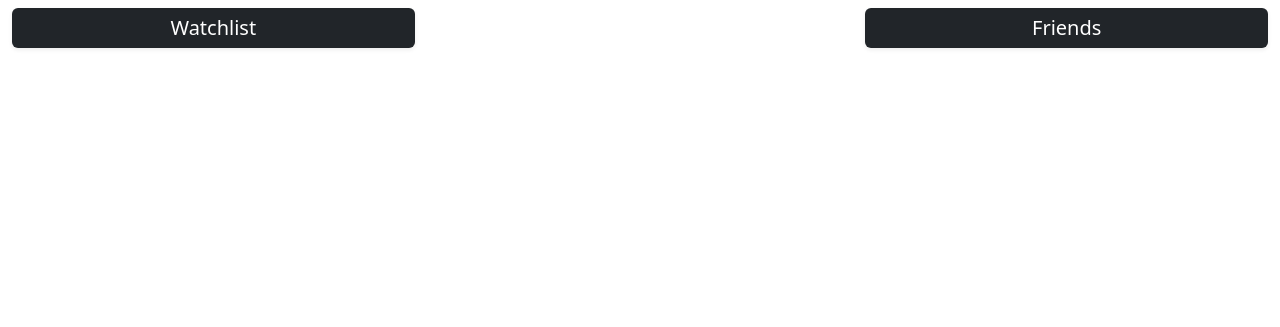
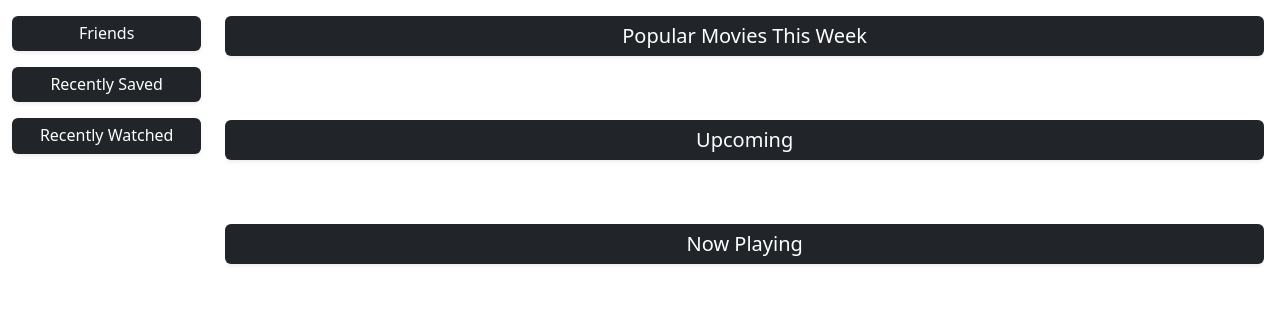
Before and after one commit to ehansen8/moviefinder, a Django app: page /movies/ in a window 1280 px wide. Shown: the part 56-383 px from the top of the page. Run offline with Django 4.2, Linux system fonts and the light colour scheme; the visitor is signed in with stand-in values (Sample User, id 1); data comes from the database, SQL or seed files in the repository; data that the repository does not hold is empty; parts of the project's set-up code (start-up, migrations or seed data) failed here and were passed over; some libraries are stand-ins or nearby versions.

Commit message:
Refactored Builders.py  & changed dashboard layout

```diff
--- a/main/celery.py
+++ b/main/celery.py
@@ -5,7 +5,7 @@ from celery import Celery
 # Set the default Django settings module for the 'celery' program.
 os.environ.setdefault("DJANGO_SETTINGS_MODULE", "main.settings")
 
-app = Celery("main", broker="amqp://", backend="rpc://")
+app = Celery("main")
 
 
 # Using a string here means the worker doesn't have to serialize
--- a/main/settings.py
+++ b/main/settings.py
@@ -30,7 +30,8 @@ APPEND_SLASH = True
 INTERNAL_IPS = ["127.0.0.1"]
 
 CELERY_TASK_ALWAYS_EAGER  = False
-
+CELERY_RESULT_BACKEND = 'db+sqlite:///db.sqlite3'
+CELERY_BROKER_URL = "amqp://"
 # Application definition
 
 INSTALLED_APPS = [
--- a/movies/builders.py
+++ b/movies/builders.py
@@ -66,7 +66,6 @@ class MovieBuilder:
             movie = Movie.objects.get(tmdb_id=tmdb_id)
         except Movie.DoesNotExist:
 
-            #self.newly_added += 1
             movie = MovieBuilder.getMovieDetails(tmdb_id)
 
         return movie.pk
--- /dev/null
+++ b/movies/templates/movies/dashboard-2.html
@@ -0,0 +1,205 @@
+{% extends 'base.html' %} {%block content%}
+<div id="main"
+     class="container-fluid">
+  <div class="row">
+
+    <div class="col-2 pt-3 sticky-top">
+      <!-- This is the Friends Column-->
+      <div class="w-100 border-left border-2 border-dark d-flex flex-column">
+        <!-- Friends -->
+        <div
+             class="d-flex align-items-center justify-content-center text-white-50 bg-dark rounded shadow-sm">
+          <div class="h-100 p-2">
+            <h6 class="mb-0 text-white lh-100">Friends</h6>
+          </div>
+        </div>
+        <div class="btn-group-vertical text-center">
+          {% for friend in friends %}
+          <a href="{% url 'movies:user' user_id=friend.id  %}"
+             class="btn btn-outline-dark">
+            {{friend.get_full_name}}
+          </a>
+          {% endfor %}
+        </div>
+
+        <!-- Recently Saved (Movie Queryset)-->
+        <div
+             class="d-flex align-items-center justify-content-center text-white-50 bg-dark rounded shadow-sm mt-3">
+          <div class="h-100 p-2">
+            <h6 class="mb-0 text-white lh-100">Recently Saved</h6>
+          </div>
+        </div>
+
+        <div class="list-group">
+          {% for movie in saved_movies %}
+          <a href="#"
+             class="list-group-item list-group-item-action d-flex justify-content-between px-1"
+             aria-current="true">
+            <span class="text-truncate">{{ movie.title }}</span>
+            <span class="ms-2"
+                  style="color: #07a607">{{ movie.rating|floatformat:0 }}%</span>
+          </a>
+          {% endfor %}
+        </div>
+
+        <!-- Recently Watched (WatchedMovie Queryset)-->
+        <div
+             class="d-flex align-items-center justify-content-center text-white-50 bg-dark rounded shadow-sm mt-3">
+          <div class="h-100 p-2">
+            <h6 class="mb-0 text-white lh-100">Recently Watched</h6>
+          </div>
+        </div>
+
+        <div class="list-group">
+          {% for rating in watched_ratings %}
+          {% with r=rating.rating %}
+          <a href="#"
+             class="list-group-item list-group-item-action d-flex justify-content-between px-1"
+             aria-current="true">
+            <span class="text-truncate">{{ rating.movie.title }}</span>
+            <span
+                  class="ms-2 text-{% if r == 1 %}danger{% elif r == 2%}warning{% elif r == 3%}success{% else %}primary{% endif %}">
+              {{ r }}/4</span>
+          </a>
+          {% endwith %}
+          {% endfor %}
+        </div>
+      </div>
+
+
+    </div>
+    <!-- Movie Lists -->
+    <div class="col-10 pt-3 pe-3">
+      <!-- Popular Row-->
+      <div class="swiper mb-5">
+        <div class="d-flex
+               align-items-center
+               justify-content-center
+               text-white-50
+               bg-dark
+               rounded shadow-sm
+               mb-2">
+          <div class="h-100 p-2 ">
+            <h5 class="mb-0 text-white lh-100">Popular Movies This Week</h5>
+          </div>
+        </div>
+        <!-- Additional required wrapper -->
+        <div class="swiper-wrapper mb-2">
+          <!-- Slides -->
+          <!-- Movie Slides-->
+          {% for movie in trending_movies%}
+          <div class="swiper-slide pe-2 col-lg-2 col-3">
+            {% include 'movies/movie-poster-with-modal.html' %}
+            <div class="d-flex justify-content-between h6">
+              <span class="text-truncate">{{ movie.title }}</span>
+              <span class="ms-2"
+                    style="color: #07a607">{{ movie.rating|floatformat:0 }}%</span>
+            </div>
+          </div>
+          {% endfor %}
+        </div>
+        <!-- If we need scrollbar -->
+        <div class="swiper-scrollbar"
+             style="height: 10px"></div>
+      </div>
+      <!-- Upcoming Row-->
+      <div class="swiper mb-5">
+        <div class="d-flex
+               align-items-center
+               justify-content-center
+               text-white-50
+               bg-dark
+               rounded shadow-sm
+               mb-2">
+          <div class="h-100 p-2 ">
+            <h5 class="mb-0 text-white lh-100">Upcoming</h5>
+          </div>
+        </div>
+        <!-- Additional required wrapper -->
+        <div class="swiper-wrapper mb-2">
+          <!-- Slides -->
+          <!-- Movie Slides-->
+          {% for movie in upcoming_movies%}
+          <div class="swiper-slide px-2 col-lg-2 col-3">
+            {% include 'movies/movie-poster-with-modal.html' %}
+            <div class="d-flex justify-content-between h6">
+              <span class="text-truncate">{{ movie.title }}</span>
+              <span class="ms-2"
+                    style="color: #07a607">{{ movie.rating|floatformat:0 }}%</span>
+            </div>
+          </div>
+          {% endfor %}
+        </div>
+        <!-- If we need scrollbar -->
+        <div class="swiper-scrollbar"
+             style="height: 10px"></div>
+      </div>
+      <!-- Now Playing Row-->
+      <div class="swiper mb-5">
+        <div class="d-flex
+               align-items-center
+               justify-content-center
+               text-white-50
+               bg-dark
+               rounded shadow-sm
+               mb-2">
+          <div class="h-100 p-2 ">
+            <h5 class="mb-0 text-white lh-100">Now Playing</h5>
+          </div>
+        </div>
+        <!-- Additional required wrapper -->
+        <div class="swiper-wrapper mb-2">
+          <!-- Slides -->
+          <!-- Movie Slides-->
+          {% for movie in now_playing_movies%}
+          <div class="swiper-slide px-2 col-lg-2 col-3">
+            {% include 'movies/movie-poster-with-modal.html' %}
+            <div class="d-flex justify-content-between h6">
+              <span class="text-truncate">{{ movie.title }}</span>
+              <span class="ms-2"
+                    style="color: #07a607">{{ movie.rating|floatformat:0 }}%</span>
+            </div>
+          </div>
+          {% endfor %}
+        </div>
+        <!-- If we need scrollbar -->
+        <div class="swiper-scrollbar"
+             style="height: 10px"></div>
+      </div>
+      </divrow>
+      <!-- Off Canvas Friends List-->
+      <div class="offcanvas offcanvas-end"
+           tabindex="-1"
+           id="friend-list"
+           aria-labelledby="offcanvasRightLabel">
+        <div class="offcanvas-header">
+          <h5 id="offcanvasRightLabel">Offcanvas right</h5>
+          <button type="button"
+                  class="btn-close text-reset"
+                  data-bs-dismiss="offcanvas"
+                  aria-label="Close"></button>
+        </div>
+        <div class="offcanvas-body">
+          <!-- This is the Friends Column-->
+          <div
+               class="mt-2 col-sm-4 border-left border-2 border-dark d-flex flex-column">
+            <div
+                 class="d-flex align-items-center justify-content-center text-white-50 bg-dark rounded shadow-sm">
+              <div class="h-100 p-2">
+                <h5 class="mb-0 text-white lh-100">Friends</h5>
+              </div>
+            </div>
+            <div class="btn-group-vertical text-center mt-1">
+              {% for friend in friends %}
+              <a href="{% url 'movies:user' user_id=friend.id  %}"
+                 class="btn btn-outline-dark ">
+                {{friend.get_full_name}}
+              </a>
+              {% endfor %}
+            </div>
+          </div>
+        </div>
+      </div>
+    </div>
+  </div>
+  {%endblock content%}
--- a/movies/templates/movies/dashboard.html
+++ b/movies/templates/movies/dashboard.html
@@ -2,24 +2,61 @@
 <div class="container-fluid">
   <div class="row justify-content-between">
 
-    <!-- This is the Watchlist Column-->
+    <!-- This is the Upcoming Column-->
     <div
          class="mt-2 col-sm-4 border-right border-2 border-dark d-flex flex-column">
       <div
            class="d-flex align-items-center justify-content-center text-white-50 bg-dark rounded shadow-sm">
         <div class="h-100 p-2 ">
-          <h5 class="mb-0 text-white lh-100">Watchlist</h5>
+          <h5 class="mb-0 text-white lh-100">Upcoming</h5>
         </div>
       </div>
-      <div id="watchlist"
+      <div id="upcoming"
            data-url={% url 'movies:bookmark' %}>
-        {% include 'movies/movie-card-list.html' with movies=saved_movies%}
+        {% include 'movies/movie-card-list.html' with movies=upcoming_movies%}
       </div>
     </div>
 
-    <!-- This is the Movie Search Column-->
+    <div
+         class="mt-2 col-sm-4 border-right border-2 border-dark d-flex flex-column">
+      <div
+           class="d-flex align-items-center justify-content-center text-white-50 bg-dark rounded shadow-sm">
+        <div class="h-100 p-2 ">
+          <h5 class="mb-0 text-white lh-100">Now Playing</h5>
+        </div>
+      </div>
+      <div id="now-playing"
+           data-url={% url 'movies:bookmark' %}>
+        {% include 'movies/movie-card-list.html' with movies=now_playing_movies%}
+      </div>
+    </div>
 
-
+    <!-- This is the Now Playing Column-->
+    <div
+         class="mt-2 col-sm-4 border-right border-2 border-dark d-flex flex-column">
+      <div
+           class="d-flex align-items-center justify-content-center text-white-50 bg-dark rounded shadow-sm">
+        <div class="h-100 p-2 ">
+          <h5 class="mb-0 text-white lh-100">Trending This Week</h5>
+        </div>
+      </div>
+      <div id="trending"
+           data-url={% url 'movies:bookmark' %}>
+        {% include 'movies/movie-card-list.html' with movies=trending_movies%}
+      </div>
+    </div>
+    <div class="offcanvas offcanvas-end"
+         tabindex="-1"
+         id="friend-list"
+         aria-labelledby="offcanvasRightLabel">
+      <div class="offcanvas-header">
+        <h5 id="offcanvasRightLabel">Offcanvas right</h5>
+        <button type="button"
+                class="btn-close text-reset"
+                data-bs-dismiss="offcanvas"
+                aria-label="Close"></button>
+      </div>
+      <div class="offcanvas-body">
         <!-- This is the Friends Column-->
         <div
              class="mt-2 col-sm-4 border-left border-2 border-dark d-flex flex-column">
@@ -40,4 +77,6 @@
         </div>
       </div>
     </div>
+  </div>
+</div>
 {%endblock content%}
--- a/movies/templates/movies/movie-card.html
+++ b/movies/templates/movies/movie-card.html
@@ -13,14 +13,14 @@
         class="stretched-link"></a>
     </div>
     <div class="container movie-card-gradient pe-0">
-      <div class="continaer d-flex flex-row">
+      <div class="d-flex flex-row">
         <div class="flex-grow-1">
           <small
             class="card-text text-white">
             {% if movie.rating %}
               {{movie.rating|floatformat:0}}%
             {% else %}
-              NR
+              N/A
             {% endif %}
           </small>
           <h6 class="card-title text-white m-0 p-0">
--- a/movies/templates/movies/movie-poster-with-modal.html
+++ b/movies/templates/movies/movie-poster-with-modal.html
@@ -2,7 +2,8 @@
 <div class="position-relative">
     <img class="w-100 rounded "
          src="{{movie.poster_url}}"
-         alt="">
+         alt=""
+         style="aspect-ratio: 6/9">
     <a href="#"
        data-bs-toggle="modal"
        data-bs-target="#movie-{{movie.id}}-modal"
--- a/movies/views.py
+++ b/movies/views.py
@@ -12,6 +12,7 @@ from movies.builders import MovieBuilder
 from movies.forms import WatchTogetherFilterForm
 from .helpers import filter_watch_together
 from django.db.models import Q, F
+from .selectors import *
 
 # Create your views here.
 def dashboard(request: HttpRequest) -> HttpResponse:
@@ -19,12 +20,26 @@ def dashboard(request: HttpRequest) -> HttpResponse:
     # Get list of friends excluding the current user
     friends = User.objects.exclude(pk=user.pk)
 
+
+    upcoming_movies = Movie.objects.filter(is_upcoming=True)
+    now_playing_movies = Movie.objects.filter(is_now_playing=True)
+    trending_movies = Movie.objects.filter(is_trending=True)
+
     # Get user saved movies
-    saved_movies = user.saved_movies.all().order_by("-saves__date_saved")
-    context = {"friends": friends, "saved_movies": saved_movies, "nbar": "dashboard"}
+    saved_movies = user.saved_movies.all().order_by("-saves__date_saved")[:5]
+    watched_ratings = user.ratings.all().order_by("-date_saved")[:5]
+    context = {
+        "friends": friends,
+        "trending_movies": trending_movies,
+        "upcoming_movies": upcoming_movies,
+        "now_playing_movies": now_playing_movies,
+        "saved_movies": saved_movies,
+        "watched_ratings": watched_ratings,
+        "nbar": "dashboard",
+    }
     return render(
         request,
-        "movies/dashboard.html",
+        "movies/dashboard-2.html",
         context=context,
     )
 
--- a/static/js/app.js
+++ b/static/js/app.js
@@ -1,6 +1,17 @@
 let FILTER_FORM
 let FRIEND_IDS = []
 const reload_subscribers = []
+let holdTime = null
+let holdStart = null
+
+document
+  .querySelector('#main')
+  .addEventListener('show.bs.modal', (e) => {
+    if (holdTime > 150) {
+      e.preventDefault()
+      e.stopPropagation()
+    }
+  })
 
 if (document.querySelector('#movie-search-form')) {
   document
@@ -64,16 +75,21 @@ let swiper = new Swiper('.swiper', {
 
   slidesPerView: "5.5",
   //spaceBetween: 20,
-
-  // Navigation arrows
-  navigation: {
-    nextEl: '.swiper-button-next',
-    prevEl: '.swiper-button-prev',
+  preventClicks: false,
+  preventClicksPropagation: false,
+  onAny(e) {
+    if (e == "touchStart") {
+      holdStart = Date.now()
+    }
+    if (e == 'touchEnd') {
+      holdTime = Date.now() - holdStart
+    }
   },
 
   // And if we need scrollbar
   scrollbar: {
     el: '.swiper-scrollbar',
+    draggable: true,
   },
 });
 
@@ -91,16 +107,13 @@ function initSwiper() {
 
     slidesPerView: "5.5",
     //spaceBetween: 20,
-
-    // Navigation arrows
-    navigation: {
-      nextEl: '.swiper-button-next',
-      prevEl: '.swiper-button-prev',
-    },
+    preventClicks: false,
+    preventClicksPropagation: false,
 
     // And if we need scrollbar
     scrollbar: {
       el: '.swiper-scrollbar',
+      draggable: true,
     },
   });
 }
```
Also changed, not shown: movies/api.py (added, +75 -0 lines), movies/models.py (+23 -0 lines), movies/selectors.py (added, +31 -0 lines), movies/services.py (added, +123 -0 lines), movies/tasks.py (+9 -20 lines), movies/migrations/0020_movie_is_now_playing_movie_is_popular_and_more.py (added), movies/migrations/0021_watchedmovie_date_saved.py (added). Lines whose indentation alone changed are shown as unchanged.
